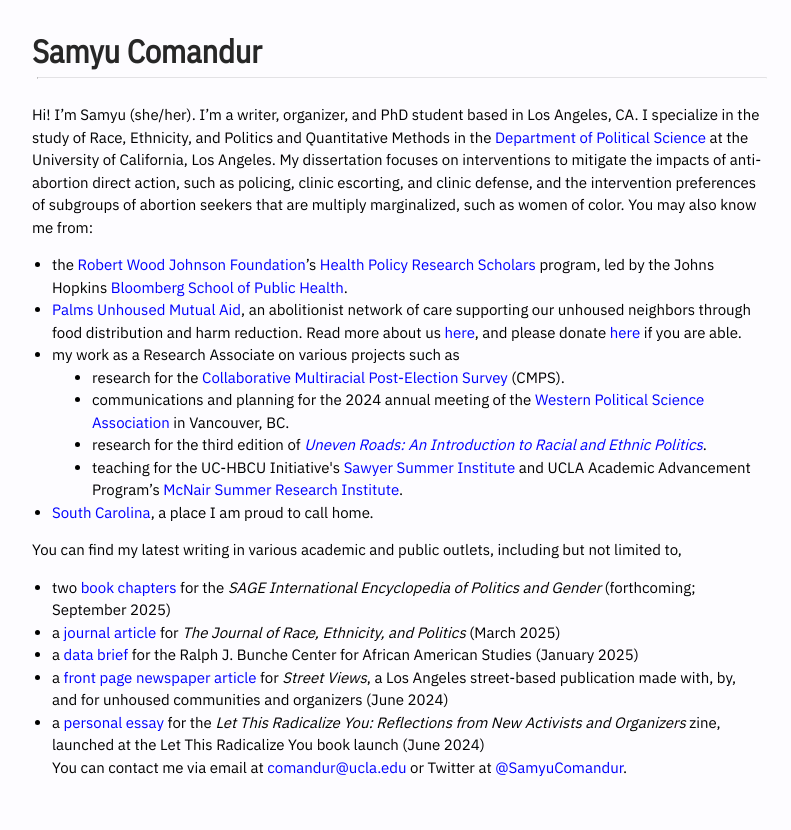
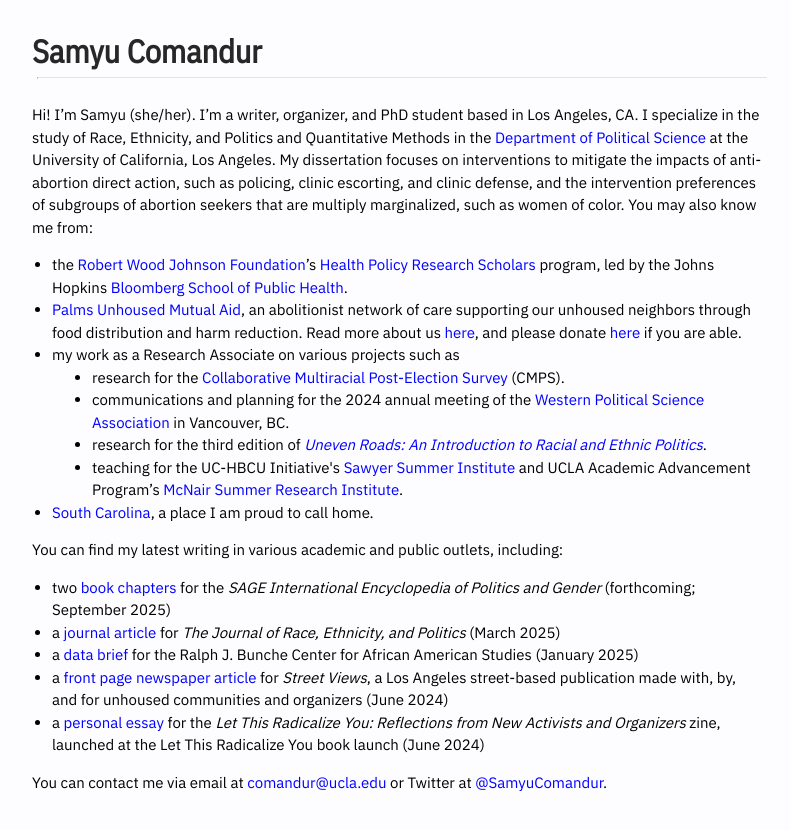
Before and after one commit to samyuc/samyuc.github.io, a Jekyll site: the page built from index.html, in a window 1280 px wide. Shown: the top 830 px of the page, without its empty margins (238-1029 px from the left). Built offline with Jekyll 4.4.1, drawn with Linux system fonts in a browser that asks for light colours.

Commit message:
Update index.html

```diff
--- a/index.html
+++ b/index.html
@@ -13,12 +13,12 @@
 <dd><li>teaching for the UC-HBCU Initiative's <a href="https://newsroom.ucla.edu/releases/ucla-howard-university-program-in-race-ethnicity-politics">Sawyer Summer Institute</a> and UCLA Academic Advancement Program’s <a href="https://www.aap.ucla.edu/programs/mcnair-research-scholars/"> McNair Summer Research Institute</a>.</li></dd>
 <dt><li><a href="https://www.britannica.com/place/South-Carolina">South Carolina</a>, a place I am proud to call home. </dd></dt></dl></li></ul>
 
-You can find my latest writing in various academic and public outlets, including but not limited to,
+You can find my latest writing in various academic and public outlets, including:
 <ul><dl><dt>
 <dt><li> two <a href="https://us.sagepub.com/en-us/nam/the-sage-international-encyclopedia-of-politics-and-gender/book286827">book chapters</a> for the <i>SAGE International Encyclopedia of Politics and Gender</i> (forthcoming; September 2025)</li>
 <dt><li> a <a href=https://www.cambridge.org/core/journals/journal-of-race-ethnicity-and-politics/article/views-on-men-behaving-badly-male-public-opinion-and-the-2021-capitol-insurrection/1BCD3FECB9540D7ACF8E542AA7DFB451">journal article</a> for <i>The Journal of Race, Ethnicity, and Politics</i> (March 2025)</li>
 <dt><li> a <a href=https://bunchecenter.ucla.edu/wp-content/uploads/sites/112/2025/02/LA_Wildfire_Altadena_Black_Community_Report.pdf">data brief</a> for the Ralph J. Bunche Center for African American Studies (January 2025)</li>
 <dt><li> a <a href=https://streetviewsla.com/street-views-second-edition.pdf">front page newspaper article</a> for <i>Street Views</i>, a Los Angeles street-based publication made with, by, and for unhoused communities and organizers (June 2024)</li>
-<dt><li> a <a href=https://streetviewsla.com/street-views-second-edition.pdf">personal essay</a> for the <i>Let This Radicalize You: Reflections from New Activists and Organizers</i> zine, launched at the Let This Radicalize You book launch (June 2024)</li>
+<dt><li> a <a href=https://streetviewsla.com/street-views-second-edition.pdf">personal essay</a> for the <i>Let This Radicalize You: Reflections from New Activists and Organizers</i> zine, launched at the Let This Radicalize You book launch (June 2024)</li></dd></dt></dl></li></ul>
 
 You can contact me via email at <a href="mailto:comandur@ucla.edu">comandur@ucla.edu</a> or Twitter at <a href="https://twitter.com/samyucomandur">@SamyuComandur</a>.
```
